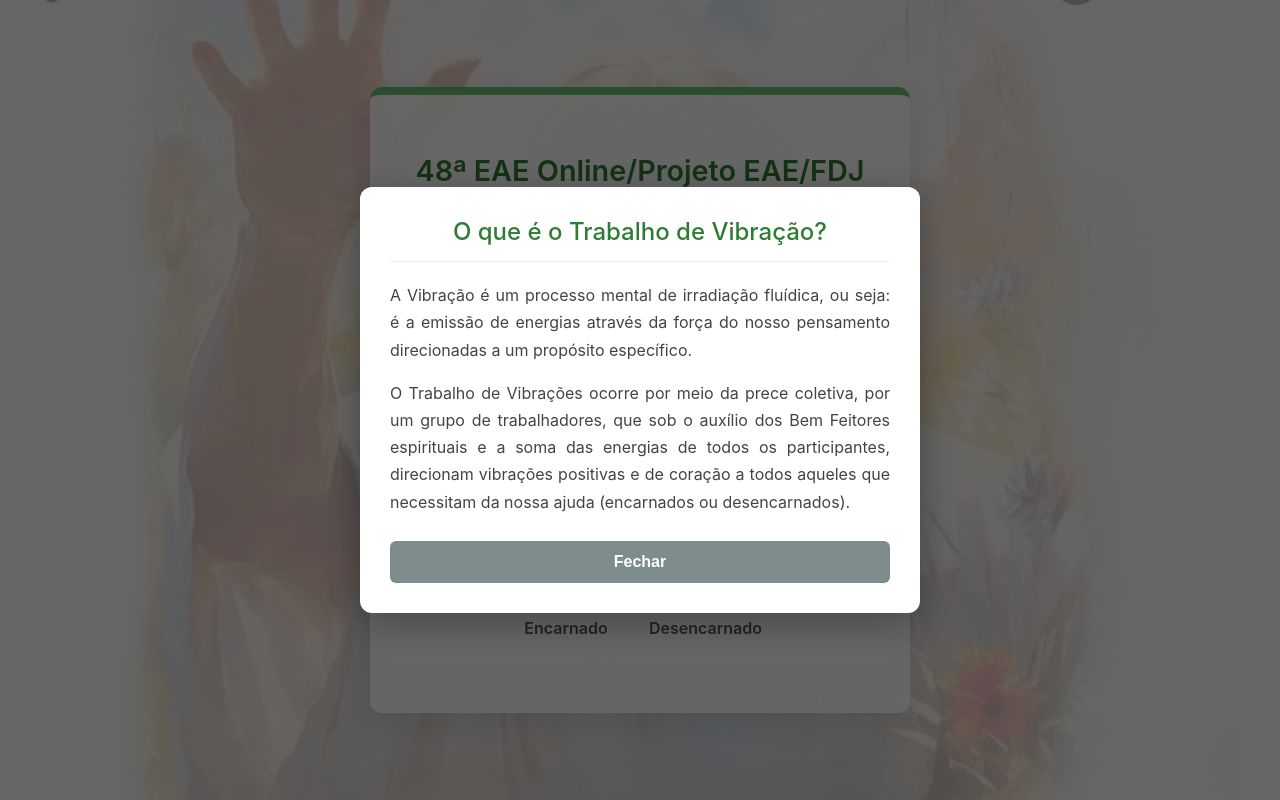
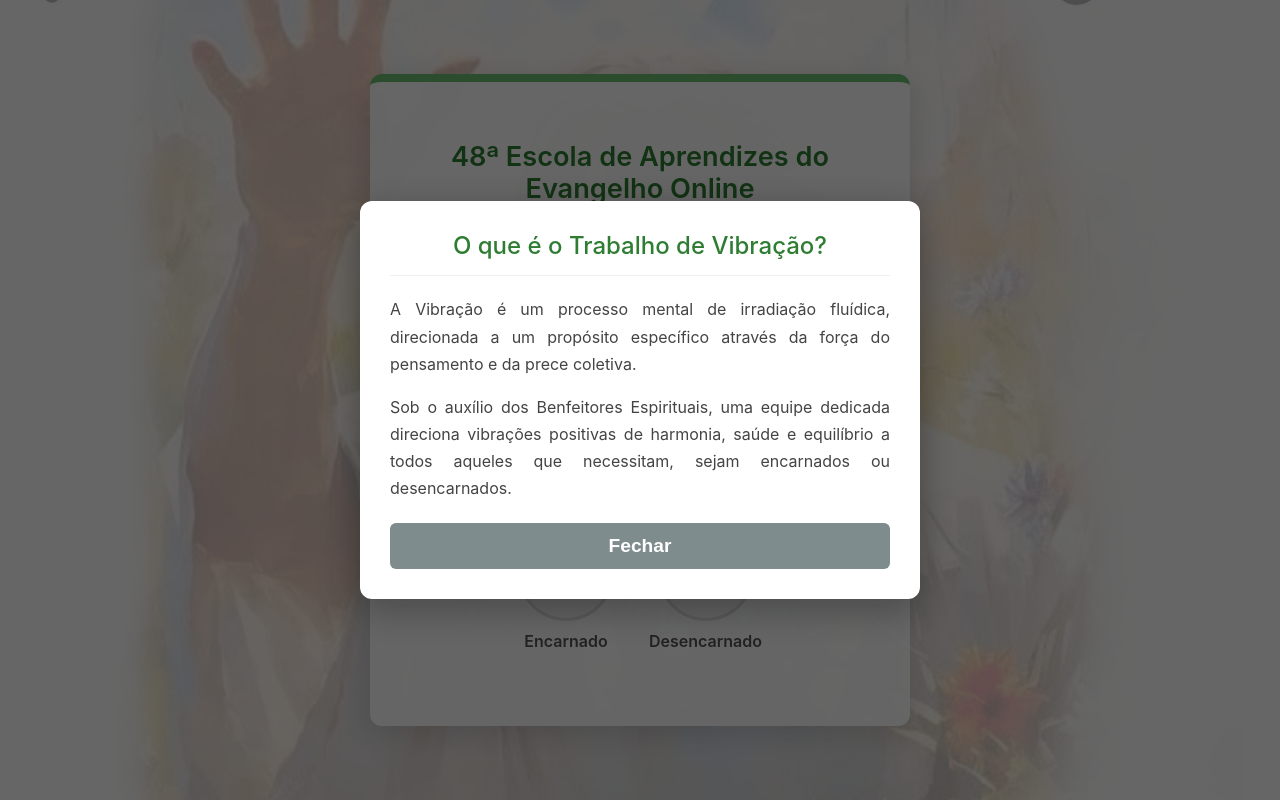
Before and after one commit to CasaespiritadigitalEmmanuel/sistema-vibracoes-CEDE, a plain HTML site: page public/index.html in a window 1280 px wide. Both pictures are taken after a click on the element "O que é o Trabalho de Vibração?". Drawn offline with Linux system fonts and the light colour scheme.

Commit message:
ajuste estetico2

```diff
--- a/public/index.html
+++ b/public/index.html
@@ -8,6 +8,7 @@
         body {
             font-family: -apple-system, BlinkMacSystemFont, "Segoe UI", Roboto, Helvetica, Arial, sans-serif;
             background-color: #f0f7f0;
+            /* FUNDO GERAL DA PÁGINA */
             background-image: url('/fundo.png');
             background-size: cover;
             background-position: center center;
@@ -22,103 +23,102 @@
             box-sizing: border-box;
         }
         .container {
-            background-color: rgba(255, 255, 255, 0.93); /* Transparência restaurada */
+            /* ESTÉTICA DO QUADRO BRANCO COM TRANSPARÊNCIA E MARCA D'ÁGUA */
+            background-color: rgba(255, 255, 255, 0.94);
+            background-image: url('/logo-eae.png'); /* Imagem de Jesus / Coração Quentinho */
+            background-repeat: no-repeat;
+            background-position: center center;
+            background-size: 85%;
+            background-blend-mode: overlay; /* Faz a imagem de Jesus ficar suave no fundo */
+
             padding: 40px 30px;
             border-radius: 12px;
-            box-shadow: 0 8px 32px rgba(0,0,0,0.1);
+            box-shadow: 0 8px 32px rgba(0,0,0,0.15);
             text-align: center;
             width: 100%;
-            max-width: 480px; /* Tamanho otimizado para celulares */
-            border-top: 8px solid #6fbf73; /* Borda verde característica */
+            max-width: 480px; /* Otimizado para celulares */
+            border-top: 8px solid #6fbf73;
+            position: relative;
+            overflow: hidden;
         }
-        h1 { font-size: 1.8em; color: #2e7d32; margin-bottom: 0.3em; font-weight: 600; line-height: 1.2; }
-        h2 { font-size: 1.3em; color: #388e3c; margin-top: 0; margin-bottom: 0.8em; font-weight: 500; }
-        h3 { font-size: 1em; color: #555; margin-top: 0; margin-bottom: 1.5em; font-weight: normal; }
 
-        .link-explicacao { display: inline-block; margin-bottom: 25px; color: #007bff; font-weight: 500; cursor: pointer; text-decoration: underline; font-size: 1em; }
+        /* Títulos e Textos */
+        h1 { font-size: 1.7em; color: #2e7d32; margin-bottom: 0.3em; font-weight: 600; line-height: 1.2; position: relative; }
+        h2 { font-size: 1.2em; color: #388e3c; margin-top: 0; margin-bottom: 0.8em; font-weight: 500; position: relative; }
+        h3 { font-size: 0.95em; color: #333; margin-top: 0; margin-bottom: 1.5em; font-weight: normal; position: relative; }
 
-        .aviso-atencao { background-color: #fffde7; border: 1px solid #fff59d; border-left: 5px solid #ffc107; padding: 15px; margin-bottom: 15px; border-radius: 6px; text-align: left; color: #5d4037; font-size: 0.9em; line-height: 1.5; }
+        .link-explicacao { display: inline-block; margin-bottom: 25px; color: #007bff; font-weight: 500; cursor: pointer; text-decoration: underline; font-size: 1em; position: relative; }
 
-        .sugestao { text-align: left; margin-bottom: 30px; color: #555; font-size: 0.95em; line-height: 1.4; }
+        .aviso-atencao { background-color: #fffde7; border: 1px solid #fff59d; border-left: 5px solid #ffc107; padding: 15px; margin-bottom: 15px; border-radius: 6px; text-align: left; color: #5d4037; font-size: 0.9em; line-height: 1.5; position: relative; }
 
-        /* Estética dos botões de rádio circulares restaurada */
-        .radio-options { display: flex; justify-content: center; gap: 35px; margin-bottom: 35px; }
+        .sugestao { text-align: left; margin-bottom: 30px; color: #444; font-size: 0.95em; line-height: 1.4; position: relative; }
+
+        /* Botões de Rádio Circulares (Estética Original) */
+        .radio-options { display: flex; justify-content: center; gap: 35px; margin-bottom: 35px; position: relative; }
         .radio-options input[type="radio"] { display: none; }
         .radio-options label { display: flex; flex-direction: column; align-items: center; cursor: pointer; text-align: center; font-weight: 600; color: #555; }
-        .radio-visual { width: 90px; height: 90px; border-radius: 50%; background-color: #f0f0f0; border: 3px solid #ddd; margin-bottom: 10px; transition: all 0.3s cubic-bezier(0.4, 0, 0.2, 1); }
-        .radio-options input[type="radio"]:checked + label .radio-visual { background-color: #dcedc8; border-color: #6fbf73; transform: scale(1.1); }
+        .radio-visual { width: 90px; height: 90px; border-radius: 50%; background-color: rgba(240, 240, 240, 0.8); border: 3px solid #ddd; margin-bottom: 10px; transition: all 0.3s cubic-bezier(0.4, 0, 0.2, 1); }
+        .radio-options input[type="radio"]:checked + label .radio-visual { background-color: #dcedc8; border-color: #6fbf73; transform: scale(1.1); box-shadow: 0 0 10px rgba(111, 191, 115, 0.3); }
 
-        .form-group { text-align: left; margin-bottom: 20px; }
-        .form-group label { display: block; font-weight: bold; margin-bottom: 8px; color: #444; }
-        .form-group input[type="text"] { width: 100%; padding: 14px; border-radius: 8px; border: 1px solid #ccc; box-sizing: border-box; font-size: 1.1em; }
+        /* Campos do Formulário */
+        .form-group { text-align: left; margin-bottom: 20px; position: relative; }
+        .form-group label { display: block; font-weight: bold; margin-bottom: 8px; color: #333; }
+        .form-group input[type="text"] { width: 100%; padding: 14px; border-radius: 8px; border: 1px solid #ccc; box-sizing: border-box; font-size: 1.1em; background: rgba(255, 255, 255, 0.8); }
 
-        .privacy-policy { display: flex; align-items: flex-start; gap: 10px; text-align: left; font-size: 0.9em; color: #555; margin-bottom: 25px; line-height: 1.4; }
-        .privacy-policy input[type="checkbox"] { margin-top: 4px; width: 18px; height: 18px; }
-        .privacy-policy a { color: #007bff; text-decoration: underline; }
+        .privacy-policy { display: flex; align-items: flex-start; gap: 10px; text-align: left; font-size: 0.9em; color: #333; margin-bottom: 25px; position: relative; }
+        .privacy-policy input[type="checkbox"] { margin-top: 4px; width: 18px; height: 18px; cursor: pointer; }
 
-        button { width: 100%; padding: 16px; background-color: #388e3c; color: white; border: none; border-radius: 8px; cursor: pointer; font-size: 1.2em; font-weight: bold; transition: background-color 0.2s; }
+        button { width: 100%; padding: 16px; background-color: #388e3c; color: white; border: none; border-radius: 8px; cursor: pointer; font-size: 1.2em; font-weight: bold; transition: background 0.2s; position: relative; }
         button:hover { background-color: #2e7d32; }
         button:disabled { background-color: #bdbdbd; cursor: not-allowed; }
 
-        /* Estilos da Mensagem de Sucesso (Igual ao pedido anterior) */
-        #container-sucesso { display: none; padding: 20px 0; animation: fadeIn 0.6s ease-in-out; }
+        /* Mensagem de Confirmação */
+        #container-sucesso { display: none; padding: 20px 0; animation: fadeIn 0.6s; position: relative; z-index: 10; }
         #container-sucesso h2 { color: #2e7d32; font-size: 2em; margin-bottom: 15px; }
-        #container-sucesso p { color: #555; line-height: 1.6; margin-bottom: 30px; font-size: 1.1em; }
-        .btn-novo-pedido { background-color: #007bff; max-width: 280px; margin: 0 auto; }
+        #container-sucesso p { color: #444; font-size: 1.1em; line-height: 1.6; margin-bottom: 30px; }
+        .btn-novo-pedido { background-color: #007bff; max-width: 250px; margin: 0 auto; }
 
-        /* Estilos do Modal (Pop-up padrão CEPAT) */
-        .modal-overlay {
-            position: fixed; top: 0; left: 0; width: 100%; height: 100%;
-            background-color: rgba(0,0,0,0.6);
-            display: none; justify-content: center; align-items: center; z-index: 2000;
-            padding: 20px; box-sizing: border-box;
-        }
+        /* Modal (Pop-up) */
+        .modal-overlay { position: fixed; top: 0; left: 0; width: 100%; height: 100%; background-color: rgba(0,0,0,0.6); display: none; justify-content: center; align-items: center; z-index: 2000; padding: 20px; box-sizing: border-box; }
         .modal-overlay.visible { display: flex; }
-        .modal-content {
-            background-color: white; padding: 30px; border-radius: 12px;
-            width: 100%; max-width: 500px; color: #333; text-align: left;
-            box-shadow: 0 10px 40px rgba(0,0,0,0.3);
-            animation: slideUp 0.4s ease-out;
-        }
+        .modal-content { background-color: white; padding: 30px; border-radius: 12px; width: 100%; max-width: 500px; text-align: left; box-shadow: 0 10px 40px rgba(0,0,0,0.3); }
         .modal-content h2 { margin-top: 0; color: #2E7D32; font-size: 1.5em; text-align: center; border-bottom: 1px solid #eee; padding-bottom: 15px; margin-bottom: 20px; }
-        .modal-content p { line-height: 1.7; font-size: 1em; color: #444; margin-bottom: 15px; text-align: justify; }
-        .modal-actions { text-align: center; margin-top: 25px; }
-        .btn-fechar-modal { background-color: #7f8c8d; color: white; padding: 12px 40px; border: none; border-radius: 6px; font-weight: bold; cursor: pointer; font-size: 1em; }
+        .modal-content p { line-height: 1.7; color: #444; margin-bottom: 15px; text-align: justify; }
+        .btn-fechar-modal { background-color: #7f8c8d; color: white; padding: 12px 40px; border: none; border-radius: 6px; font-weight: bold; cursor: pointer; display: block; margin: 20px auto 0; }
 
         .hidden { display: none; }
         @keyframes fadeIn { from { opacity: 0; } to { opacity: 1; } }
-        @keyframes slideUp { from { transform: translateY(30px); opacity: 0; } to { transform: translateY(0); opacity: 1; } }
     </style>
 </head>
 <body>
     <div class="container">
         <div id="bloco-formulario">
-            <h1>48ª EAE Online/Projeto EAE/FDJ</h1>
+            <h1>48ª Escola de Aprendizes do Evangelho Online</h1>
             <h2>Trabalho de Vibrações</h2>
             <h3>As Vibrações Acontecem Todas as Quintas-feiras às 19:30.</h3>
 
             <span id="open-modal-explicacao" class="link-explicacao">O que é o Trabalho de Vibração?</span>
 
             <div class="aviso-atencao">
-                <strong>Atenção:</strong> Cada pedido enviado participa por um ciclo de 4 semanas. <strong>Não há necessidade de reenviar o mesmo nome neste período.</strong>
+                <strong>Atenção:</strong> Cada pedido enviado participa dos trabalhos de vibração por um ciclo de 4 semanas. <strong>Não há necessidade de reenviar o mesmo nome neste período.</strong>
             </div>
 
             <p class="sugestao">
-                <strong>Sugerimos:</strong> Una-se a nós em oração de onde estiver, todas as quintas às 19:30.
+                <strong>Sugerimos:</strong> Para fortalecer a corrente de vibrações, una-se a nós em oração todas as quintas às 19:30.
             </p>
 
             <form id="form-pedido">
                 <div class="radio-options">
-                    <input type="radio" id="tipo-encarnado" name="tipo" value="encarnados">
-                    <label for="tipo-encarnado"><div class="radio-visual"></div>Encarnado</label>
-                    <input type="radio" id="tipo-desencarnado" name="tipo" value="desencarnados">
-                    <label for="tipo-desencarnado"><div class="radio-visual"></div>Desencarnado</label>
+                    <input type="radio" id="enc" name="tipo" value="encarnados">
+                    <label for="enc"><div class="radio-visual"></div>Encarnado</label>
+                    <input type="radio" id="des" name="tipo" value="desencarnados">
+                    <label for="des"><div class="radio-visual"></div>Desencarnado</label>
                 </div>
 
                 <div id="campos-formulario" class="hidden">
                     <div class="form-group">
                         <label for="nome">Nome Completo</label>
-                        <input type="text" id="nome" placeholder="Digite o nome completo" required>
+                        <input type="text" id="nome" placeholder="Digite o nome de quem receberá as vibrações" required>
                     </div>
                     <div class="form-group" id="group-endereco">
                         <label for="endereco">Endereço (Opcional)</label>
@@ -126,8 +126,8 @@
                     </div>
 
                     <div class="privacy-policy">
-                        <input type="checkbox" id="politica-privacidade" required>
-                        <label for="politica-privacidade">
+                        <input type="checkbox" id="politica-checkbox" required>
+                        <label for="politica-checkbox">
                             Ao informar os dados, eu concordo com a <a href="/politica.html" target="_blank">Política de Privacidade</a> da Escola.
                         </label>
                     </div>
@@ -139,7 +139,7 @@
 
         <div id="container-sucesso">
             <h2>🙏 Pedido enviado com sucesso!</h2>
-            <p>As vibrações serão realizadas nas próximas 4 semanas. Que a paz e o equilíbrio envolvam a todos.</p>
+            <p>O nome foi incluído em nossas listas. As vibrações serão realizadas nas próximas 4 quintas-feiras. Que a paz envolva a todos.</p>
             <button class="btn-novo-pedido" onclick="resetarFormulario()">Fazer outro pedido</button>
         </div>
     </div>
@@ -147,11 +147,9 @@
     <div id="modal-explicacao" class="modal-overlay">
         <div class="modal-content">
             <h2>O que é o Trabalho de Vibração?</h2>
-            <p>A Vibração é um processo mental de irradiação fluídica, ou seja: é a emissão de energias através da força do nosso pensamento direcionadas a um propósito específico.</p>
-            <p>O Trabalho de Vibrações ocorre por meio da prece coletiva, por um grupo de trabalhadores, que sob o auxílio dos Bem Feitores espirituais e a soma das energias de todos os participantes, direcionam vibrações positivas e de coração a todos aqueles que necessitam da nossa ajuda (encarnados ou desencarnados).</p>
-            <div class="modal-actions">
-                <button id="close-modal-explicacao" class="btn-fechar-modal">Fechar</button>
-            </div>
+            <p>A Vibração é um processo mental de irradiação fluídica, direcionada a um propósito específico através da força do pensamento e da prece coletiva.</p>
+            <p>Sob o auxílio dos Benfeitores Espirituais, uma equipe dedicada direciona vibrações positivas de harmonia, saúde e equilíbrio a todos aqueles que necessitam, sejam encarnados ou desencarnados.</p>
+            <button id="close-modal-explicacao" class="btn-fechar-modal">Fechar</button>
         </div>
     </div>
 
@@ -159,6 +157,7 @@
         import { initializeApp } from "https://www.gstatic.com/firebasejs/9.15.0/firebase-app.js";
         import { getFunctions, httpsCallable } from "https://www.gstatic.com/firebasejs/9.15.0/firebase-functions.js";
 
+        // Configuração Oficial do Projeto Vibracoes CEDE
         const firebaseConfig = {
             apiKey: "AIzaSyBuYdERX224x0dzWtFH0mi__oVH3DxsmP0",
             authDomain: "vibracoes-cede.firebaseapp.com",
@@ -180,13 +179,13 @@
         const radiosTipo = document.querySelectorAll('input[name="tipo"]');
         const groupEndereco = document.getElementById('group-endereco');
 
-        // Lógica do Modal (Pop-up)
+        // Modal (Pop-up)
         const modal = document.getElementById('modal-explicacao');
         document.getElementById('open-modal-explicacao').onclick = () => modal.classList.add('visible');
         document.getElementById('close-modal-explicacao').onclick = () => modal.classList.remove('visible');
         modal.onclick = (e) => { if (e.target === modal) modal.classList.remove('visible'); };
 
-        // Exibição de campos conforme seleção
+        // Exibição dinâmica dos campos
         radiosTipo.forEach(radio => {
             radio.onchange = (e) => {
                 camposForm.classList.remove('hidden');
@@ -194,32 +193,34 @@
             };
         });
 
-        // Envio do Pedido
+        // Envio e Confirmação
         form.onsubmit = async (e) => {
             e.preventDefault();
             btnEnviar.disabled = true;
             btnEnviar.textContent = 'Enviando...';
 
-            const dados = {
-                nome: document.getElementById('nome').value.trim(),
-                tipo: document.querySelector('input[name="tipo"]:checked').value,
-                endereco: document.getElementById('endereco').value.trim()
-            };
+            try {
+                // Envia para o robô no Google
+                await enviarPedidoVibracao({
+                    nome: document.getElementById('nome').value.trim(),
+                    tipo: document.querySelector('input[name="tipo"]:checked').value,
+                    endereco: document.getElementById('endereco').value.trim()
+                });
 
-            try {
-                await enviarPedidoVibracao(dados);
+                // MENSAGEM DE SUCESSO: Esconde o formulário e mostra o aviso
                 blocoForm.style.display = 'none';
                 blocoSucesso.style.display = 'block';
                 window.scrollTo(0, 0);
+
             } catch (error) {
-                console.error(error);
-                alert("Ocorreu um erro técnico ao enviar seu pedido. Por favor, tente novamente.");
+                console.error("Erro técnico:", error);
+                alert("Ocorreu um erro ao enviar. Por favor, tente novamente.");
                 btnEnviar.disabled = false;
                 btnEnviar.textContent = 'Enviar Pedido';
             }
         };
 
-        // Função para novo pedido
+        // Função para voltar ao formulário (Novo Pedido)
         window.resetarFormulario = () => {
             form.reset();
             camposForm.classList.add('hidden');
```
